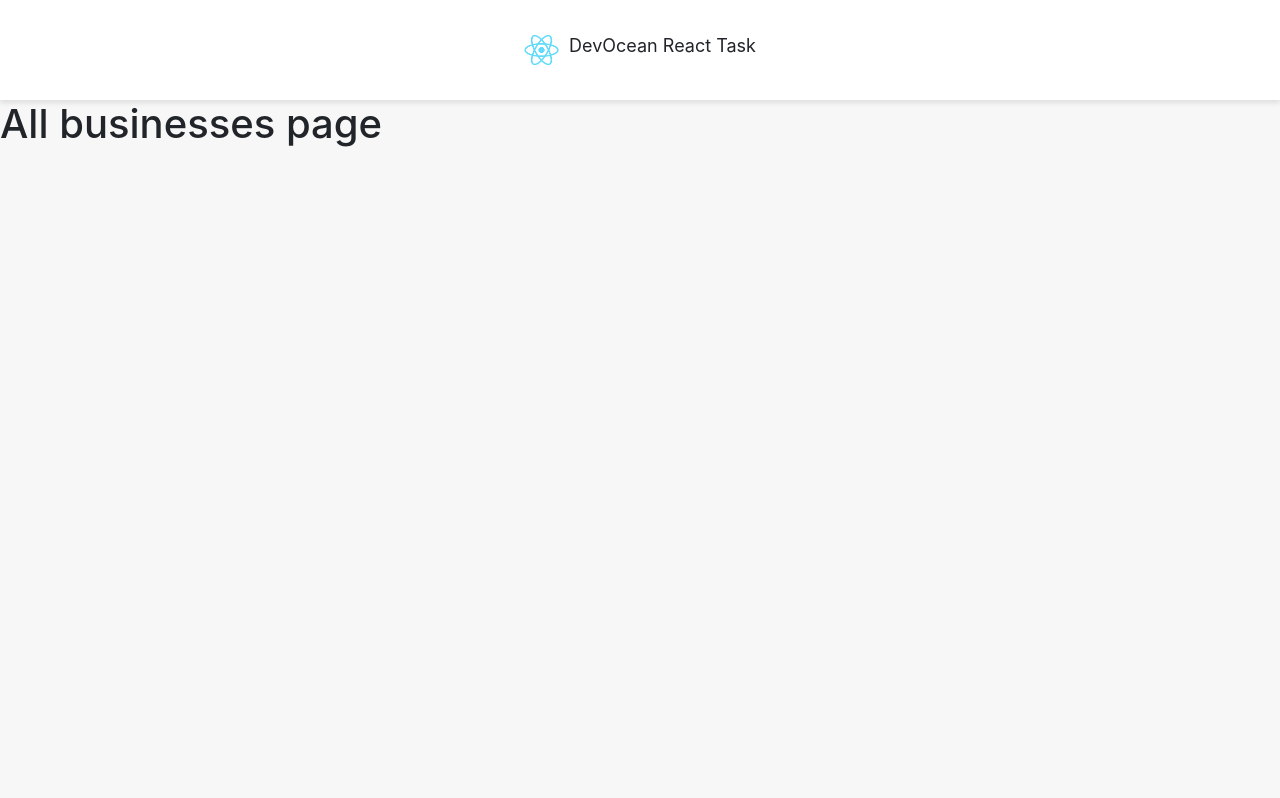
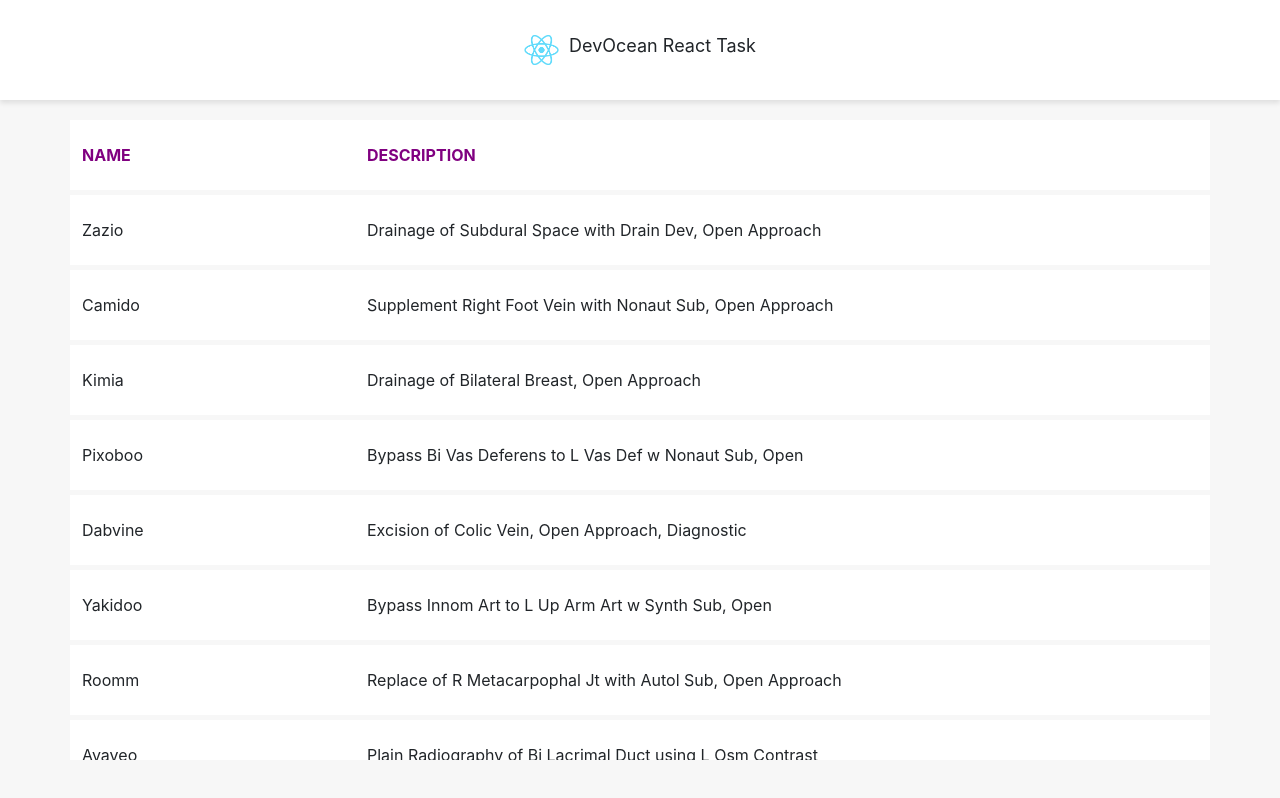
Before and after one commit to st6io/pavel-dev-ocean-task, a React (Create React App) app: page /businesses in a window 1280 px wide. Built offline with nearby package versions, Linux system fonts and the light colour scheme.

Commit message:
feat: add business page layout

```diff
--- /dev/null
+++ b/src/data/businesses.json
@@ -0,0 +1,242 @@
+[
+  {
+    "id": "6758601439",
+    "name": "Zazio",
+    "description": "Drainage of Subdural Space with Drain Dev, Open Approach",
+    "phone": "609-306-3610",
+    "image": "https://images.unsplash.com/photo-1527015175922-36a306cf0e20?crop=entropy&cs=tinysrgb&fit=crop&fm=jpg&h=600&w=1000",
+    "email": "igowanlock0@networkadvertising.org",
+    "address": {
+      "number": "84586",
+      "street": "Straubel",
+      "zip": "SG4",
+      "city": "Manchester",
+      "country": "United Kingdom"
+    }
+  },
+  {
+    "id": "9843406486",
+    "name": "Camido",
+    "description": "Supplement Right Foot Vein with Nonaut Sub, Open Approach",
+    "phone": "931-757-7308",
+    "image": "https://images.unsplash.com/photo-1612367289790-67d076b32d3b?crop=entropy&cs=tinysrgb&fit=crop&fm=jpg&h=600&w=1000",
+    "email": "bblackledge1@alexa.com",
+    "address": {
+      "number": "38785",
+      "street": "5th",
+      "zip": "ST20",
+      "city": "London",
+      "country": "United Kingdom"
+    }
+  },
+  {
+    "id": "2355430861",
+    "name": "Kimia",
+    "description": "Drainage of Bilateral Breast, Open Approach",
+    "phone": "762-896-8094",
+    "image": "https://images.unsplash.com/photo-1612296727166-b44f0be45463?crop=entropy&cs=tinysrgb&fit=crop&fm=jpg&h=600&w=1000",
+    "email": "bfurmonger2@ask.com",
+    "address": {
+      "number": "6",
+      "street": "Tennyson",
+      "zip": "LS9",
+      "city": "Manchester",
+      "country": "United Kingdom"
+    }
+  },
+  {
+    "id": "2169020195",
+    "name": "Pixoboo",
+    "description": "Bypass Bi Vas Deferens to L Vas Def w Nonaut Sub, Open",
+    "phone": "333-335-8943",
+    "image": "https://images.unsplash.com/photo-1612123912968-5f6e964e8ea5?crop=entropy&cs=tinysrgb&fit=crop&fm=jpg&h=600&w=1000",
+    "email": "tbroke3@ezinearticles.com",
+    "address": {
+      "number": "7730",
+      "street": "Sage",
+      "zip": "IV1",
+      "city": "Manchester",
+      "country": "United Kingdom"
+    }
+  },
+  {
+    "id": "0714417599",
+    "name": "Dabvine",
+    "description": "Excision of Colic Vein, Open Approach, Diagnostic",
+    "phone": "110-491-7150",
+    "image": "https://images.unsplash.com/photo-1612202303082-b1161ab02548?crop=entropy&cs=tinysrgb&fit=crop&fm=jpg&h=600&w=1000",
+    "email": "hwicklen4@about.com",
+    "address": {
+      "number": "34",
+      "street": "Mcbride",
+      "zip": "OX7",
+      "city": "Manchester",
+      "country": "United Kingdom"
+    }
+  },
+  {
+    "id": "4745160623",
+    "name": "Yakidoo",
+    "description": "Bypass Innom Art to L Up Arm Art w Synth Sub, Open",
+    "phone": "414-911-6124",
+    "image": "https://images.unsplash.com/photo-1611784728730-dc5291db9ee4?crop=entropy&cs=tinysrgb&fit=crop&fm=jpg&h=600&w=1000",
+    "email": "cdayment5@businessweek.com",
+    "address": {
+      "number": "118",
+      "street": "Amoth",
+      "zip": "TF6",
+      "city": "Bristol",
+      "country": "United Kingdom"
+    }
+  },
+  {
+    "id": "0425621537",
+    "name": "Roomm",
+    "description": "Replace of R Metacarpophal Jt with Autol Sub, Open Approach",
+    "phone": "822-342-4806",
+    "image": "https://images.unsplash.com/photo-1611759771149-12fa49633720?crop=entropy&cs=tinysrgb&fit=crop&fm=jpg&h=600&w=1000",
+    "email": "wpeepall6@moonfruit.com",
+    "address": {
+      "number": "183",
+      "street": "Armistice",
+      "zip": "EC3M",
+      "city": "London",
+      "country": "United Kingdom"
+    }
+  },
+  {
+    "id": "0057848408",
+    "name": "Avaveo",
+    "description": "Plain Radiography of Bi Lacrimal Duct using L Osm Contrast",
+    "phone": "521-848-3124",
+    "image": "https://images.unsplash.com/photo-1612058060757-aa8f7f66e687?crop=entropy&cs=tinysrgb&fit=crop&fm=jpg&h=600&w=1000",
+    "email": "skermott7@goo.gl",
+    "address": {
+      "number": "714",
+      "street": "Golf",
+      "zip": "RG20",
+      "city": "London",
+      "country": "United Kingdom"
+    }
+  },
+  {
+    "id": "5938803306",
+    "name": "Tagchat",
+    "description": "Stereotactic Particulate Radiosurgery of Ovary",
+    "phone": "478-215-8963",
+    "image": "https://images.unsplash.com/photo-1612311371324-6fb6f8c6f325?crop=entropy&cs=tinysrgb&fit=crop&fm=jpg&h=600&w=1000",
+    "email": "msallery8@pen.io",
+    "address": {
+      "number": "666",
+      "street": "Raven",
+      "zip": "RH5",
+      "city": "Liverpool",
+      "country": "United Kingdom"
+    }
+  },
+  {
+    "id": "0033511322",
+    "name": "Avaveo",
+    "description": "Destruction of Superior Mesenteric Vein, Perc Endo Approach",
+    "phone": "119-606-9795",
+    "image": "https://images.unsplash.com/photo-1612474341291-42f489fa11d3?crop=entropy&cs=tinysrgb&fit=crop&fm=jpg&h=600&w=1000",
+    "email": "dtebboth9@narod.ru",
+    "address": {
+      "number": "17985",
+      "street": "Ridgeway",
+      "zip": "AB55",
+      "city": "Bristol",
+      "country": "United Kingdom"
+    }
+  },
+  {
+    "id": "0157619206",
+    "name": "Skyvu",
+    "description": "Inspection of Right Upper Arm, Open Approach",
+    "phone": "619-695-6991",
+    "image": "https://images.unsplash.com/photo-1611773060335-a3983045bf4e?crop=entropy&cs=tinysrgb&fit=crop&fm=jpg&h=600&w=1000",
+    "email": "tcumoa@indiegogo.com",
+    "address": {
+      "number": "123",
+      "street": "Lakewood",
+      "zip": "BT66",
+      "city": "London",
+      "country": "United Kingdom"
+    }
+  },
+  {
+    "id": "9858501129",
+    "name": "Rhynoodle",
+    "description": "Drainage of Right Nipple, Endo",
+    "phone": "359-537-9056",
+    "image": "https://images.unsplash.com/photo-1611765234949-3fc8f4c5bbdc?crop=entropy&cs=tinysrgb&fit=crop&fm=jpg&h=600&w=1000",
+    "email": "qgellionb@smugmug.com",
+    "address": {
+      "number": "23582",
+      "street": "Kinsman",
+      "zip": "DN22",
+      "city": "Liverpool",
+      "country": "United Kingdom"
+    }
+  },
+  {
+    "id": "2248767986",
+    "name": "Voonyx",
+    "description": "Motor Function Treatment of Integu Up Back/UE",
+    "phone": "659-942-5765",
+    "image": "https://images.unsplash.com/photo-1612631731820-ae1645d25d33?crop=entropy&cs=tinysrgb&fit=crop&fm=jpg&h=600&w=1000",
+    "email": "mkimblyc@feedburner.com",
+    "address": {
+      "number": "65",
+      "street": "Kinsman",
+      "zip": "PR1",
+      "city": "Bristol",
+      "country": "United Kingdom"
+    }
+  },
+  {
+    "id": "5564666054",
+    "name": "Aivee",
+    "description": "Drainage of R Kidney Pelvis with Drain Dev, Open Approach",
+    "phone": "388-782-5741",
+    "image": "https://images.unsplash.com/photo-1612405199545-e3b82ac2bd35?crop=entropy&cs=tinysrgb&fit=crop&fm=jpg&h=600&w=1000",
+    "email": "jbloschked@dropbox.com",
+    "address": {
+      "number": "26065",
+      "street": "Laurel",
+      "zip": "GU32",
+      "city": "Liverpool",
+      "country": "United Kingdom"
+    }
+  },
+  {
+    "id": "2328514138",
+    "name": "Brainbox",
+    "description": "Transfuse Autol Fresh Plasma in Periph Art, Perc",
+    "phone": "738-382-4671",
+    "image": "https://images.unsplash.com/photo-1611703371650-333f912c9311?crop=entropy&cs=tinysrgb&fit=crop&fm=jpg&h=600&w=1000",
+    "email": "jrudderhame@devhub.com",
+    "address": {
+      "number": "80",
+      "street": "Sage",
+      "zip": "N3",
+      "city": "Bristol",
+      "country": "United Kingdom"
+    }
+  },
+  {
+    "id": "2601300418",
+    "name": "Twitternation",
+    "description": "Dilation of Tricuspid Valve with Intralum Dev, Perc Approach",
+    "phone": "635-480-7711",
+    "image": "https://images.unsplash.com/photo-1612473741370-55a9374e4944?crop=entropy&cs=tinysrgb&fit=crop&fm=jpg&h=600&w=1000",
+    "email": "psheraf@tiny.cc",
+    "address": {
+      "number": "5",
+      "street": "Kennedy",
+      "zip": "KW10",
+      "city": "Liverpool",
+      "country": "United Kingdom"
+    }
+  }
+]
--- a/src/pages/Businesses.tsx
+++ b/src/pages/Businesses.tsx
@@ -1,3 +1,71 @@
-const BusinessesPage = () => <h1>All businesses page</h1>;
+import { Col, Container, Row } from 'react-bootstrap';
+import styled from '@emotion/styled';
+import dataMock from '../data/businesses.json';
+import { BusinessResume } from '../types/BusinessResume';
+
+interface TableRowProps {
+  first: React.ReactElement;
+  second: React.ReactElement;
+}
+
+const HeaderLabel = styled.span`
+  color: purple;
+  text-transform: uppercase;
+  font-weight: bold;
+`;
+
+const StyledRow = styled(Row)`
+  height: 70px;
+  background-color: white;
+  align-items: center;
+  margin-bottom: 5px;
+  transition: background-color 100ms linear;
+
+  &:last-of-type {
+    margin-bottom: 0;
+  }
+`;
+
+const DataRow = ({ name, description, ...rest }: BusinessResume) => (
+  <TableRow first={<span>{name}</span>} second={<span>{description}</span>} {...rest} />
+);
+
+const StyledDataRow = styled(DataRow)`
+  &:hover {
+    background-color: #f0f0f0;
+  }
+`;
+
+const TableRow = ({ first, second, ...rest }: TableRowProps) => (
+  <StyledRow {...rest}>
+    <Col md={3}>{first} </Col>
+    <Col>{second}</Col>
+  </StyledRow>
+);
+
+const Header = () => (
+  <TableRow
+    first={<HeaderLabel>Name</HeaderLabel>}
+    second={<HeaderLabel>Description</HeaderLabel>}
+  />
+);
+
+const ScrollableContainer = styled(Container)`
+  margin-top: 20px;
+  max-height: 80vh;
+  overflow-y: auto;
+`;
+
+// TODO: Floating header
+// TODO: Pagination
+const BusinessesPage = () => (
+  <ScrollableContainer>
+    <Header />
+
+    {dataMock.map(({ id, name, description }: any) => (
+      <StyledDataRow key={id} name={name} description={description} />
+    ))}
+  </ScrollableContainer>
+);
 
 export default BusinessesPage;
--- /dev/null
+++ b/src/types/BusinessResume.tsx
@@ -0,0 +1,4 @@
+export interface BusinessResume {
+  name: string;
+  description: string;
+}
```
Also changed, not shown: 1 other file (tests, documents, lock files or other folders).
